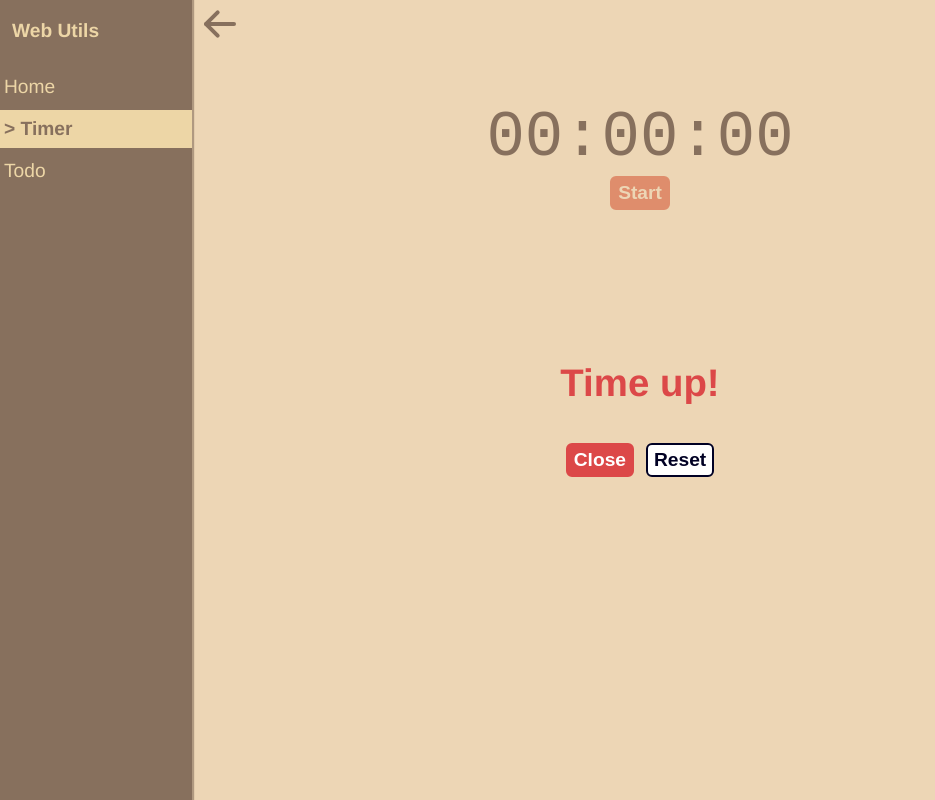
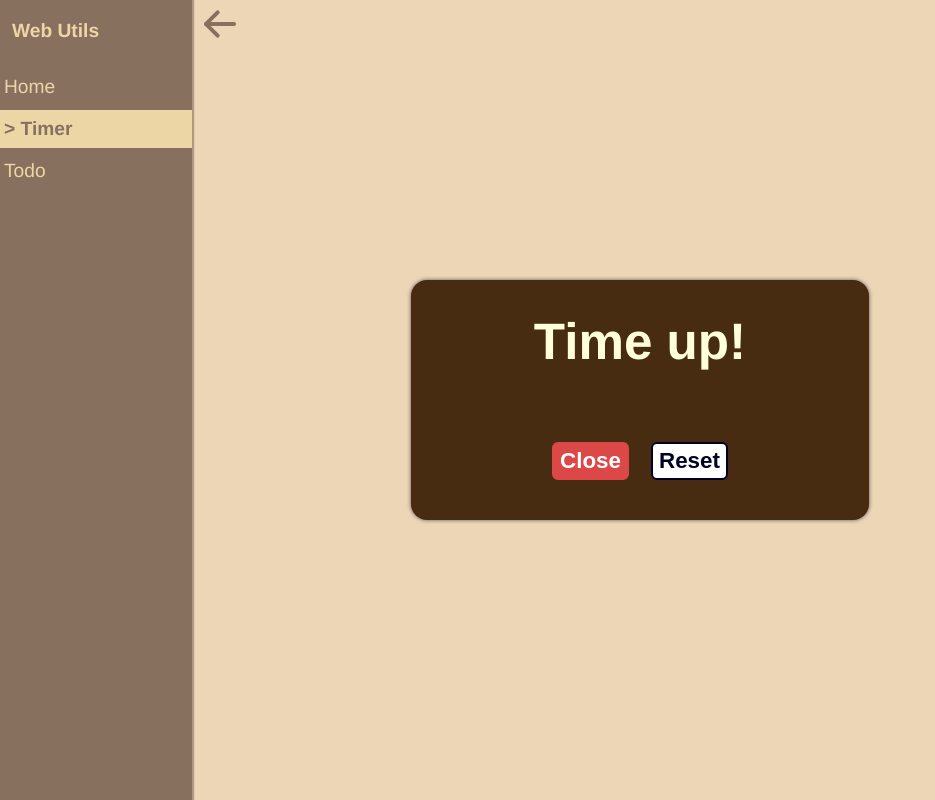
Before and after one commit to hee-develop/web-utils, a Vue app: page /#/timer in a window 1280 px wide. Both pictures are taken after a click on the button "Start". Shown: the whole page, without its empty margins (0-935 px from the left). Built offline with nearby package versions, Linux system fonts and the light colour scheme.

Commit message:
add reset function

```diff
--- a/src/pages/Timer.vue
+++ b/src/pages/Timer.vue
@@ -3,18 +3,20 @@
     <!-- timeup alert -->
     <div v-if="flags.timeUp"
       id="alert-layout">
-      <div>
+      <div id="alert-center-layout">
         <h3 id="alert-title">Time up!</h3>
-        <button class="btn btn-emphasis" @click="flags.timeUp = false;">
+        <div id="alert-button-layout">
+          <button class="btn btn-emphasis" @click="clearAlert()">
             Close
           </button>
-        <button class="btn">
+          <button class="btn" @click="resetTimer()">
             Reset
           </button>
         </div>
       </div>
+    </div>
     <!-- title -->
-    <h1>{{ title }}</h1>
+    <h1 id="timer-title">{{ title }}</h1>
     <!-- timer -->
     <div id="timer-layout">
       <!-- editing message -->
@@ -108,7 +110,6 @@ export default {
       if (times.minutes > 59) times.minutes = 59;
       if (times.seconds > 59) times.seconds = 59;
 
-
       this.timeInSecond = Number(times.hours * 3600) +
                           Number(times.minutes * 60) +
                           Number(times.seconds);
@@ -132,10 +133,20 @@ export default {
       clearInterval(this.timerId);
       this.timerId = null;
       this.flags.isStarted = false;
+      this.timeInSecond = 0;
+    },
+    resetTimer() {
+      this.timeInSecond = this.savedTimeInSecond;
+      // this.flags.timeUp = false;
+      this.clearAlert();
     },
     alertTimer() {
       this.stopTimer();
       this.flags.timeUp = true;
+    },
+
+    clearAlert() {
+      this.flags.timeUp = false;
     },
 
     // fill zero for adjust width (ex: 2 -> 02)
@@ -166,36 +177,58 @@ export default {
 
 /* alert layout */
 #alert {
-  &-title {
-    font-size: 2.4em;
-    text-align: center;
-  }
-
   &-layout {
     display: flex;
-    position: absolute;
+    position: fixed;
     width: 100%; height: 100%;
     top: 0; bottom: 0; left: 0; right: 0;
     background-color: rgba($colorPrimary, 0.6);
-    color: $colorAccent;
     z-index: 2;
+  }
 
   // center layout
-    > div {
+  &-center-layout {
+    display: flex;
+    width: 32%;
+    height: 24%;
+    padding: 24px;
+    flex-direction: column;
+    background-color: $colorPrimaryDark;
+    color: $colorWhite;
     margin: auto;
+    border-radius: 16px;
+    box-shadow: 0 0 4px rgba($colorBlack, 0.6);
   }
+
+  &-title {
+    font-size: 3.2em;
+    text-align: center;
+    margin: 8px 0 0 0;
+  }
+
+  &-button-layout {
+    margin: {
+      top: auto;
+      bottom: 16px;
+    }
+    text-align: center;
 
     .btn {
       box-shadow: none;
       margin: 0 6px;
+      font-size: 1.4em;
+    }
+    .btn-emphasis {
+      margin-right: 16px;
     }
   }
 }
 
 /* timer */
 #timer-layout {
-  margin: auto auto 50% auto;
+  margin: auto;
   text-align: center;
+  padding-bottom: 60px;
 }
 #curr-time,
 input.time-number {
@@ -205,6 +238,7 @@ input.time-number {
 #curr-time * {
   display: inline-block;
 }
+// timer number
 .time-number {
   padding: 0;
   box-sizing: border-box;
@@ -215,6 +249,7 @@ input.time-number {
   width: 1.2em;
   text-align: center;
 }
+// editing
 input.time-number {
   opacity: 0.5;
 }
```
Lines whose indentation alone changed are shown as unchanged.
